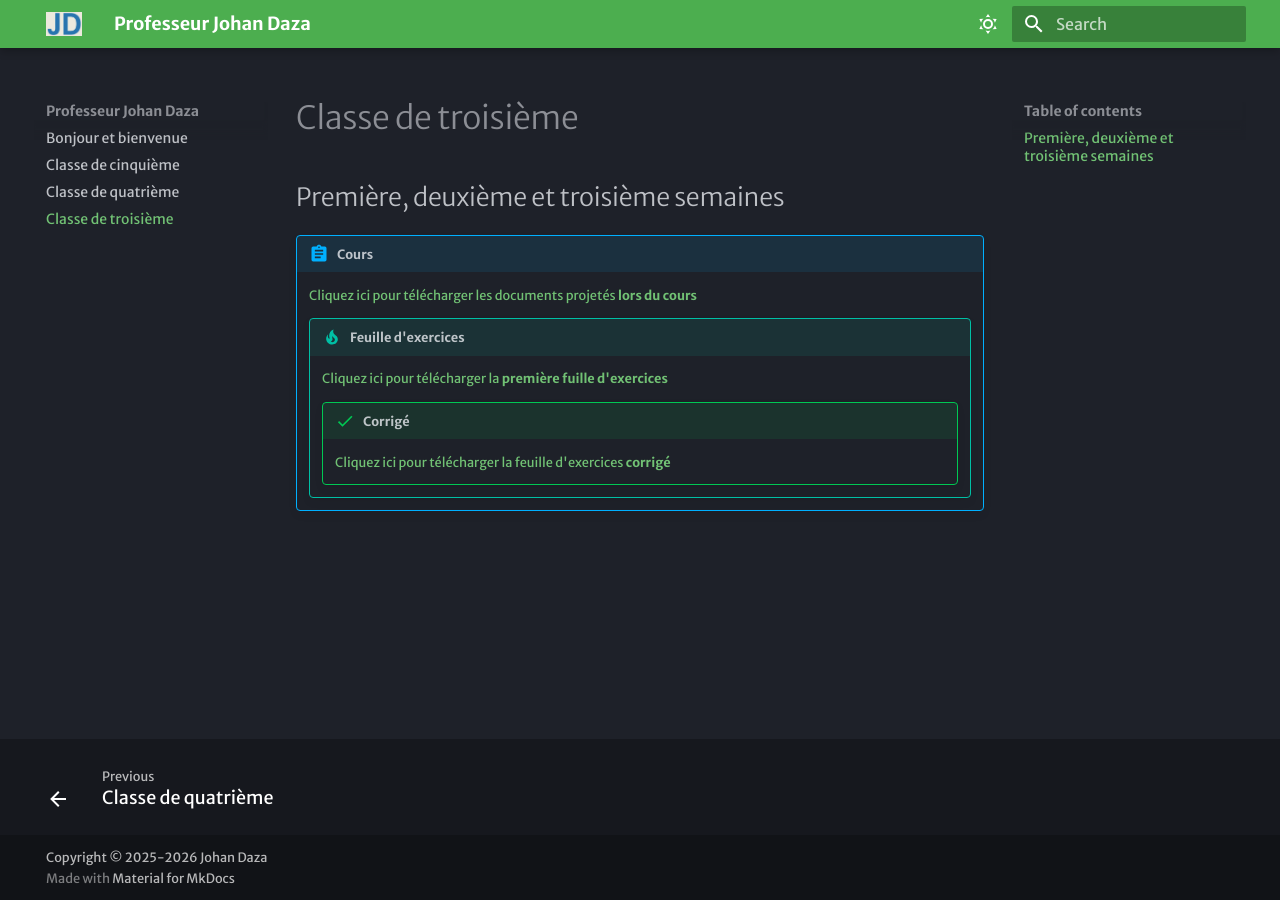
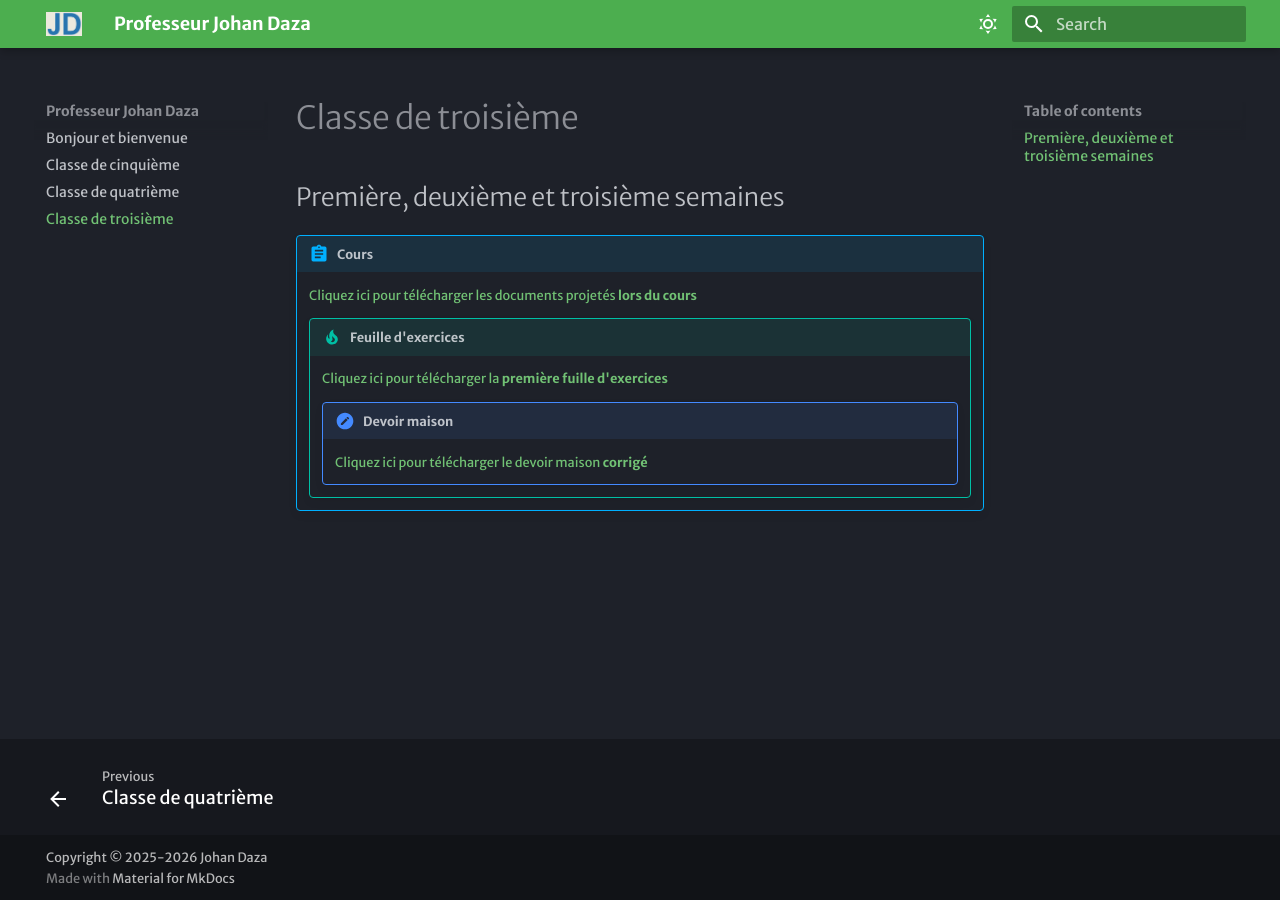
Before and after one commit to prof-johan-daza/general, an MkDocs documentation site: the page built from docs/Classe-de-troisième.md, in a window 1280 px wide. Built offline with MkDocs 1.6.1 and Material for MkDocs 9.7.7, drawn with Linux system fonts in a browser that asks for light colours; some web fonts are replaced.

Commit message:
Devoir maison

```diff
--- a/docs/Classe-de-troisième.md
+++ b/docs/Classe-de-troisième.md
@@ -10,6 +10,6 @@
 
         [Cliquez ici pour télécharger la **première fuille d'exercices**](https://prof-johan-daza.github.io/general/3/S3/S3.pdf)
 
-        !!! success "Corrigé"
+        !!! note "Devoir maison"
 
-            [Cliquez ici pour télécharger la feuille d'exercices **corrigé**](https://prof-johan-daza.github.io/general/3/S3/S3_Corrigé.pdf)
+            [Cliquez ici pour télécharger le devoir maison **corrigé**](https://prof-johan-daza.github.io/general/3/S3/S3_Corrigé.docx)
```
Also changed, not shown: 1 other file.
